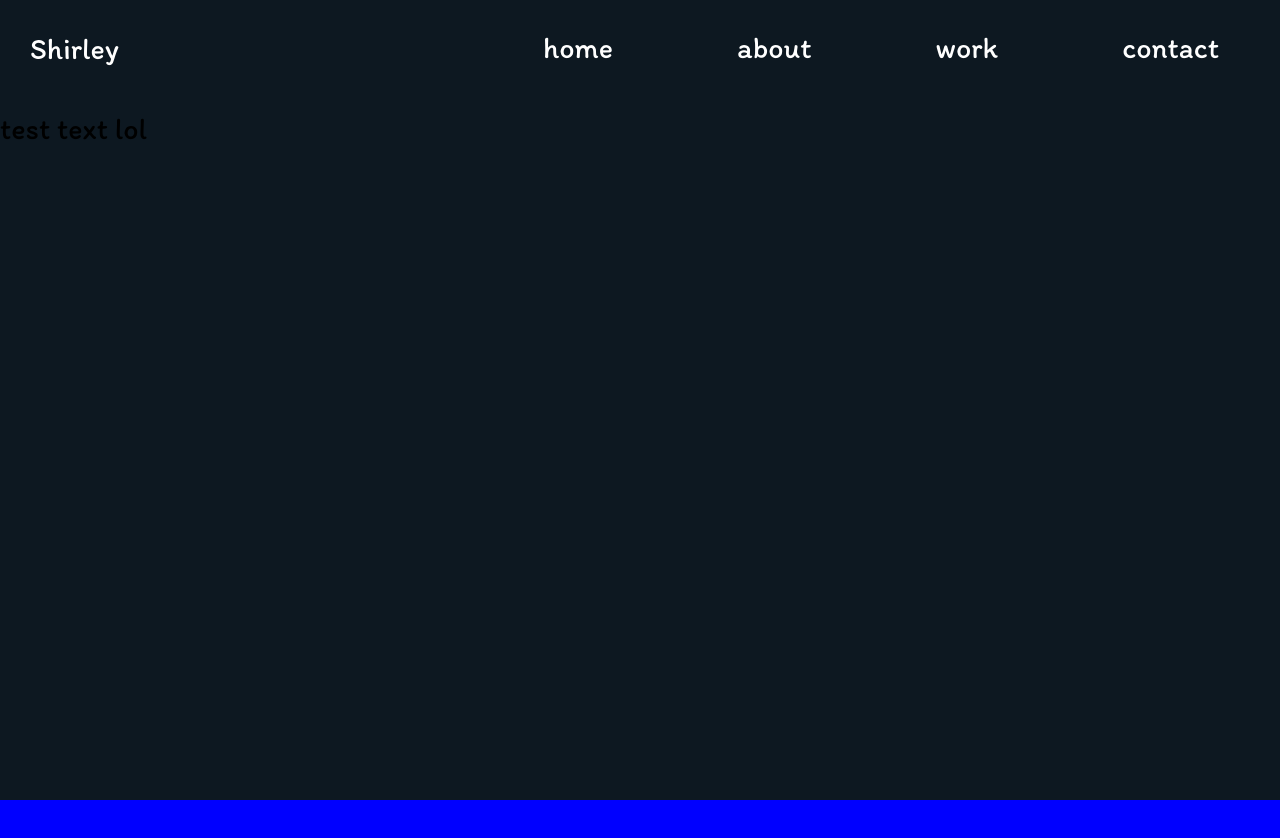
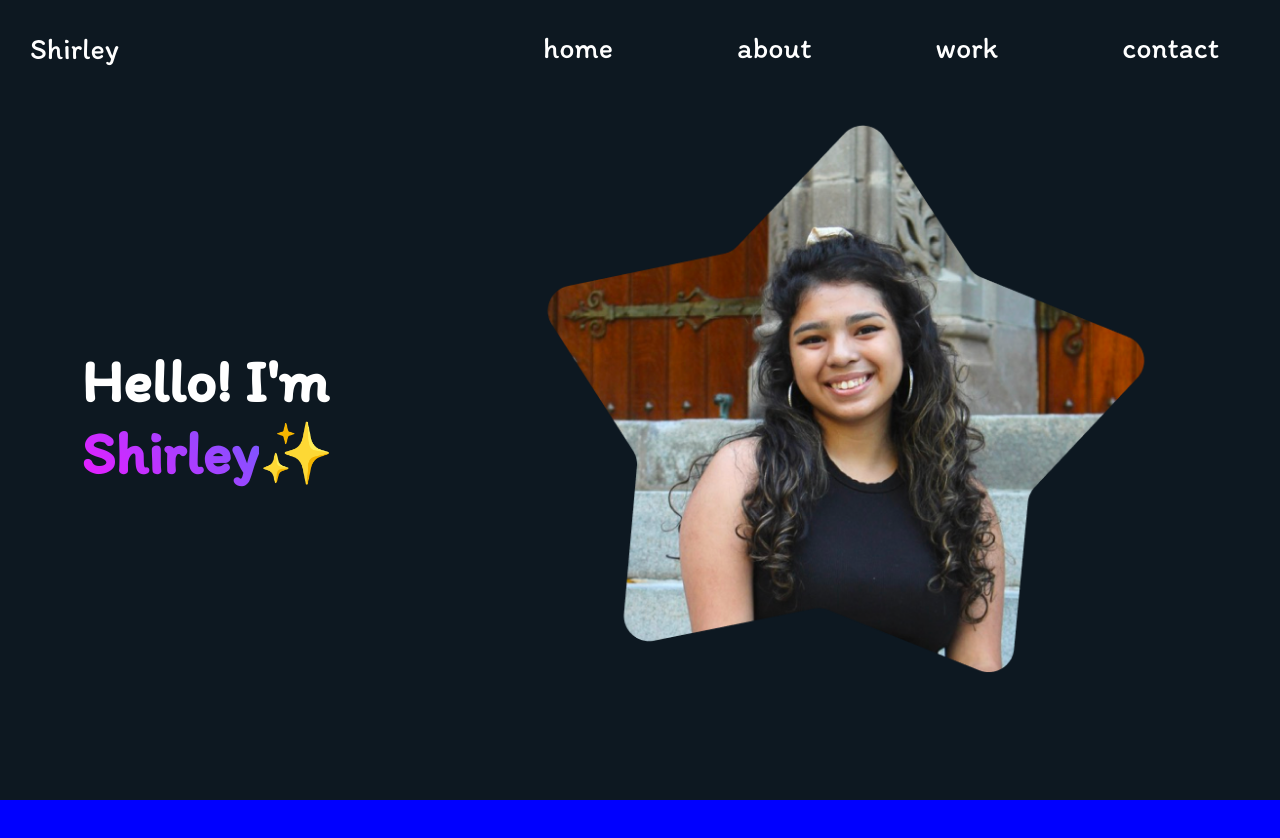
Before and after one commit to shirls326/PersonalWebsite, a React (Create React App) app in the folder my-personal-website/: page / in a window 1280 px wide. Shown: the top 838 px of the page. Built offline with nearby package versions, Linux system fonts and the light colour scheme.

Commit message:
Home page

```diff
--- a/my-personal-website/src/App.css
+++ b/my-personal-website/src/App.css
@@ -21,6 +21,36 @@
   flex-direction: row;
 
 }
+
+.home-Main{
+
+  color: white;
+  width: 100%;
+  display: flex;
+  position: relative;
+  flex-direction: row;
+  align-items: center;
+  justify-content: space-evenly;
+
+
+
+}
+
+.star{
+  padding-left: 5vw;
+  width: 90vh; /* Adjust this value as needed */
+  height: auto;
+
+}
+
+.shirley{
+  background-image: linear-gradient(45deg, #ED1AFF, #725CFF);
+  -webkit-background-clip: text; /* For Safari/Chrome */
+  background-clip: text;
+  color: transparent;
+
+
+}
 .left{
   padding-left: 30px;
 }
--- a/my-personal-website/src/App.js
+++ b/my-personal-website/src/App.js
@@ -1,4 +1,7 @@
 import logo from './logo.svg';
+import group1img from'./Group 1.png';
+import React, { useState } from 'react';
+
 
 import './App.css';
 
@@ -6,6 +9,8 @@ function App() {
   return (
 
     <div className = "App">
+
+      {/* Home container */}
       <div className="Home" id ="Container">
         <div className = "nav_bar">
           <div className = "left">
@@ -19,12 +24,13 @@ function App() {
           </div>
         </div>
         <div className = "home-Main">
-          <p>test text lol</p>
-          {/* <img src={"Group 1.png"} alt="Logo" />; */}
-
+          <h1>Hello! I'm<br></br><span class="shirley">Shirley</span>✨</h1>
+          <img src={group1img} alt="Logo" className = "star" />
         </div>
 
       </div>
+
+
       <div className="About" id ="Container">
       </div>
 
```
